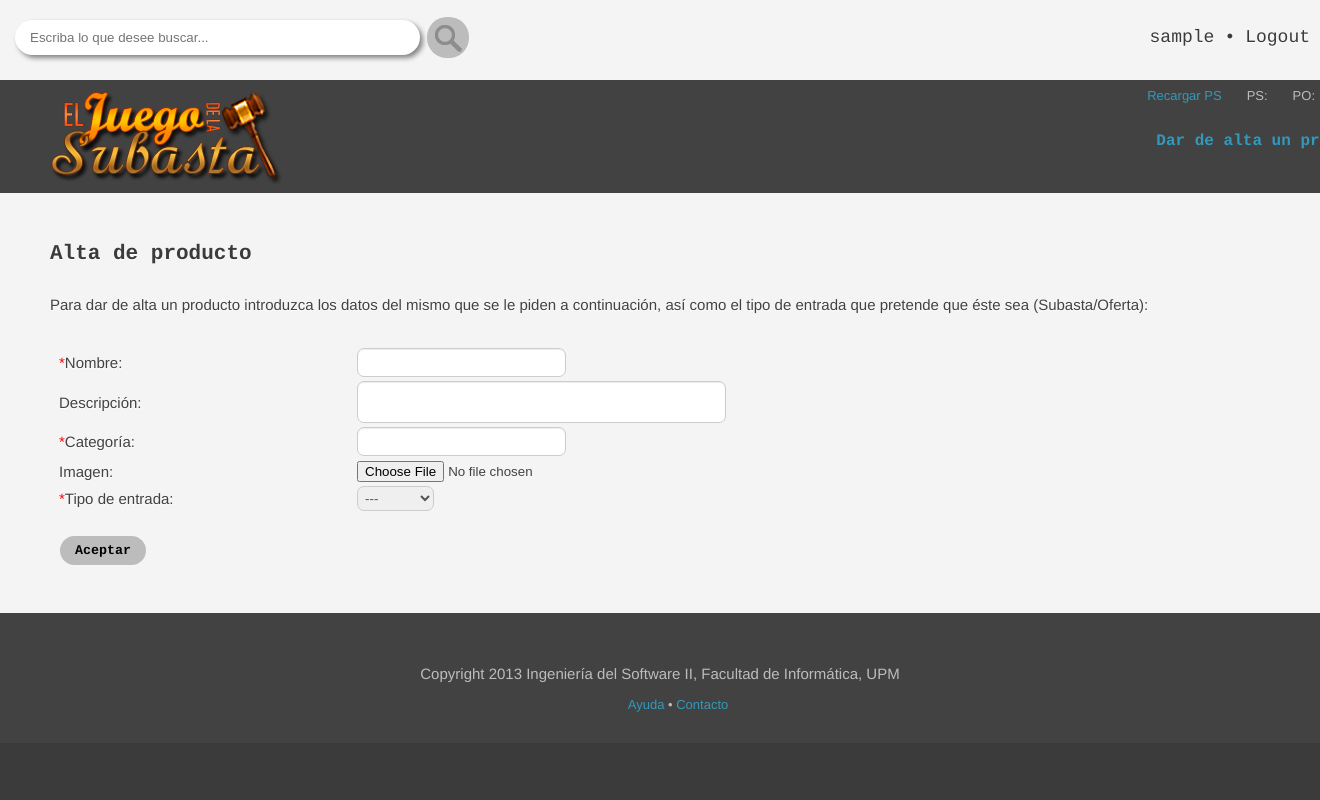
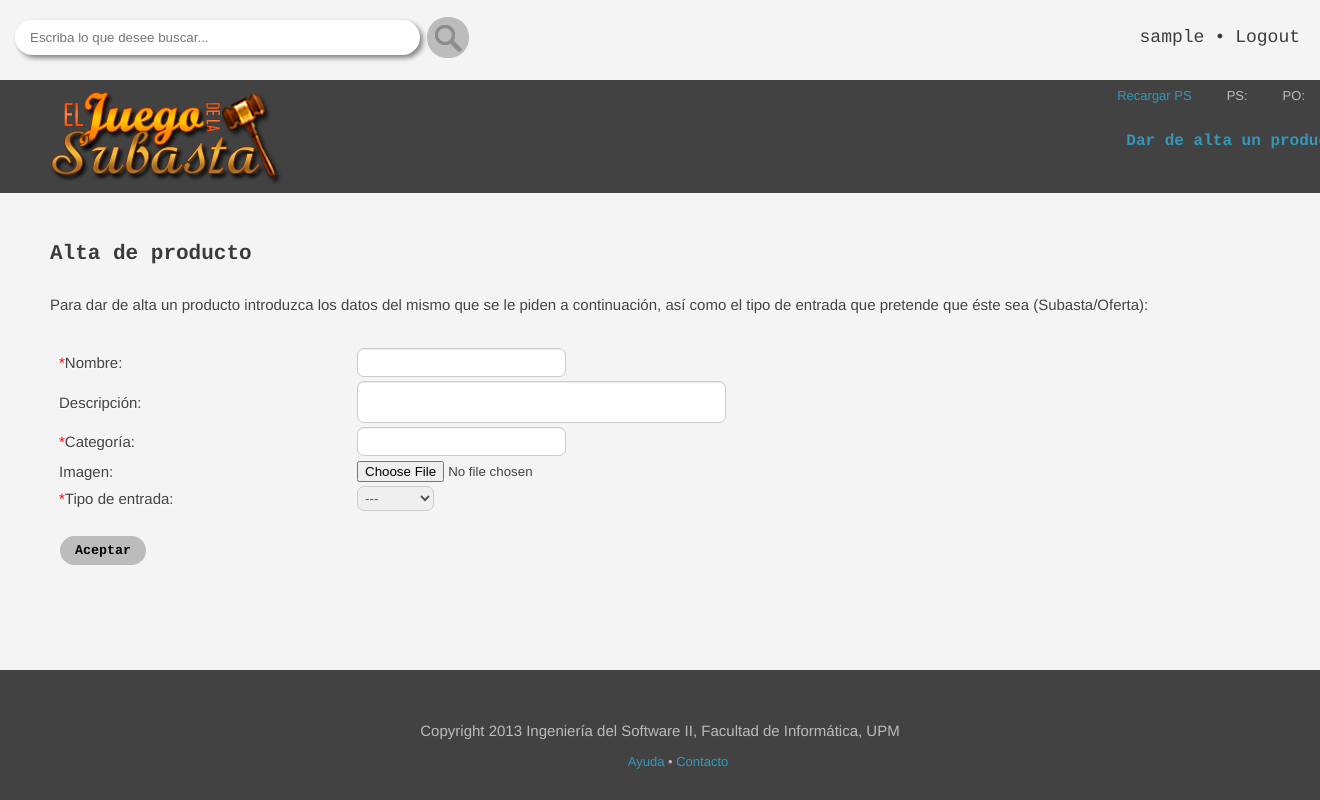
Before and after one commit to Garinoth/subastasIS2, a Django app: page /item/ in a window 1320 px wide; the page is wider, and only the part inside the window is pictured. Run offline with Django 3.2, Linux system fonts and the light colour scheme; the visitor is signed in with stand-in values (Sample User, id 1); parts of the project's set-up code (start-up, migrations or seed data) failed here and were passed over.

Commit message:
Fixed some style issues

```diff
--- a/subastasIS2_django/subastas/static/css/style.css
+++ b/subastasIS2_django/subastas/static/css/style.css
@@ -10,18 +10,27 @@ html, body, div, span, h1, h2, h3, h4, h5, h6, p, img, strong, ul, li, article,
 
 article, footer, header, nav, section
 {
-  display: block
+  display: block;
 }
 
 body
 {
-  font:13px/1.231 sans-serif; *font-size:small
+  font:13px/1.231 sans-serif; *font-size:small;
 }
 
 html
 {
-  background:#3b3b3b;
-  overflow-y: scroll
+  background:#f4f4f4;
+  overflow: scroll;
+}
+
+html, body {
+  width: 100%;
+  height: 100%;
+  min-height: 100%;
+  height: auto !important;
+
+
 }
 
 article
@@ -31,29 +40,29 @@ article
 
 a, a:hover, a:active
 {
-  outline: none
+  outline: none;
 }
 
 ul
 {
-  margin-left: 2em
+  margin-left: 2em;
 }
 
 nav ul, nav li
 {
   margin: 0;
   list-style:none;
-  list-style-image: none
+  list-style-image: none;
 }
 
 strong
 {
-  font-weight: 700
+  font-weight: 700;
 }
 
 a:link
 {
-  -webkit-tap-highlight-color: #a7dbd8
+  -webkit-tap-highlight-color: #a7dbd8;
 }
 
 body
@@ -65,8 +74,6 @@ body
   line-height:21px;
   color:#424242;
   text-shadow:#fff 0 1px 0;
-  width: 100%;
-  height: 100%;
 }
 
 h1, h2, h3, h4, h5, h6
@@ -77,13 +84,13 @@ h1, h2, h3, h4, h5, h6
 a, a:active, a:visited
 {
   color: #3299bb;
-  text-decoration:none
+  text-decoration:none;
 }
 
 a:hover
 {
   color: #424242;
-  text-decoration:underline
+  text-decoration:underline;
 }
 
 td {
@@ -104,10 +111,10 @@ td {
 .fila
 {
   width: 100%;
-  max-width: 1800px;
+  max-width: 1950px;
   min-width: 755px;
   margin: 0 auto;
-  overflow: hidden
+  overflow: hidden;
 }
 
 .busqueda
@@ -226,7 +233,6 @@ h2
 body
 {
   background:#f4f4f4;
-  height:auto
 }
 
 a.logo_principal
@@ -255,7 +261,7 @@ nav.navegacion_principal
   font-weight:400;
   border:thin solid #e9e9e9;
   border-width:0 0 0 1px;
-  margin:20px 10px 0;
+  margin:20px 20px 0;
 }
 
 nav.right
@@ -337,7 +343,7 @@ nav.navegacion_principal ul li a:hover, #aitem a:hover
   float: right;
   text-shadow: none;
   color: #bcbcbc;
-  margin-right: 25px;
+  margin-right: 35px;
   margin-top: 5px;
 }
 
@@ -370,19 +376,38 @@ nav.navegacion_principal ul li a:hover, #aitem a:hover
 
 
 /* ::: Footer ::: */
+html {
+  position: relative;
+  min-height: 100%;
+}
+
+#page-wrap {
+  margin: 0 0 80px;
+}
+
+#page-wrap:after {
+  width: 100%;
+  height: 80px;
+  display: block;
+  clear: both;
+}
 
 footer
 {
-  background:#424242;
-  width:100%;
-  clear:both;
-  display:block;
-  text-align: center;
-  text-shadow:none;
-  color:#bcbcbc;
-  margin:0 auto;
   padding:50px 0 0;
   height: 80px;
+  background:#424242;
+  text-align: center;
+  color:#bcbcbc;
+  text-shadow:none;
+  overflow: hidden;
+  position: absolute;
+  left: 0;
+  bottom: 0;
+  width: 100%;
+  max-width: 1920px;
+  min-width: 755px;
+  margin: 0 auto;
 }
 
 
--- a/subastasIS2_django/subastas/templates/subastas/auction_detail.html
+++ b/subastasIS2_django/subastas/templates/subastas/auction_detail.html
@@ -65,7 +65,7 @@
 </span>
 
 <div class="fila">
-    <span class="imgauction"><a href="{{ auction.item.image.url }}"><img id="imageauction" src="{{ auction.item.image.url }}"/></a></span>
+    <a href="{{ auction.item.image.url }}"><img class="imgauction" id="imageauction" src="{{ auction.item.image.url }}"/></a>
     <div class="texto">
       <p class="description"><span class="name">Descripción: </span>{{ auction.item.description }}</p>
       <p class="category"><span class="name">Categoría: </span>{{ auction.item.category }}</p>
--- a/subastasIS2_django/subastas/templates/subastas/offer_detail.html
+++ b/subastasIS2_django/subastas/templates/subastas/offer_detail.html
@@ -95,7 +95,7 @@
 </span>
 
 <div class="fila">
-	<span class="imgauction"><a href="{{ offer.item.image.url }}"><img id="imageauction" src="{{ offer.item.image.url }}"/></a></span>
+	<a href="{{ offer.item.image.url }}"><img class="imgauction" id="imageauction" src="{{ offer.item.image.url }}"/></a>
 	<div class="texto">
 		<p class="description"><span class="name">Descripción: </span>{{ offer.item.description }}</p>
 		<p class="category"><span class="name">Categoría: </span>{{ offer.item.category }}</p>
```
Also changed, not shown: subastasIS2_django/subastas/templates/subastas/profile.html (added, +17 -0 lines).
